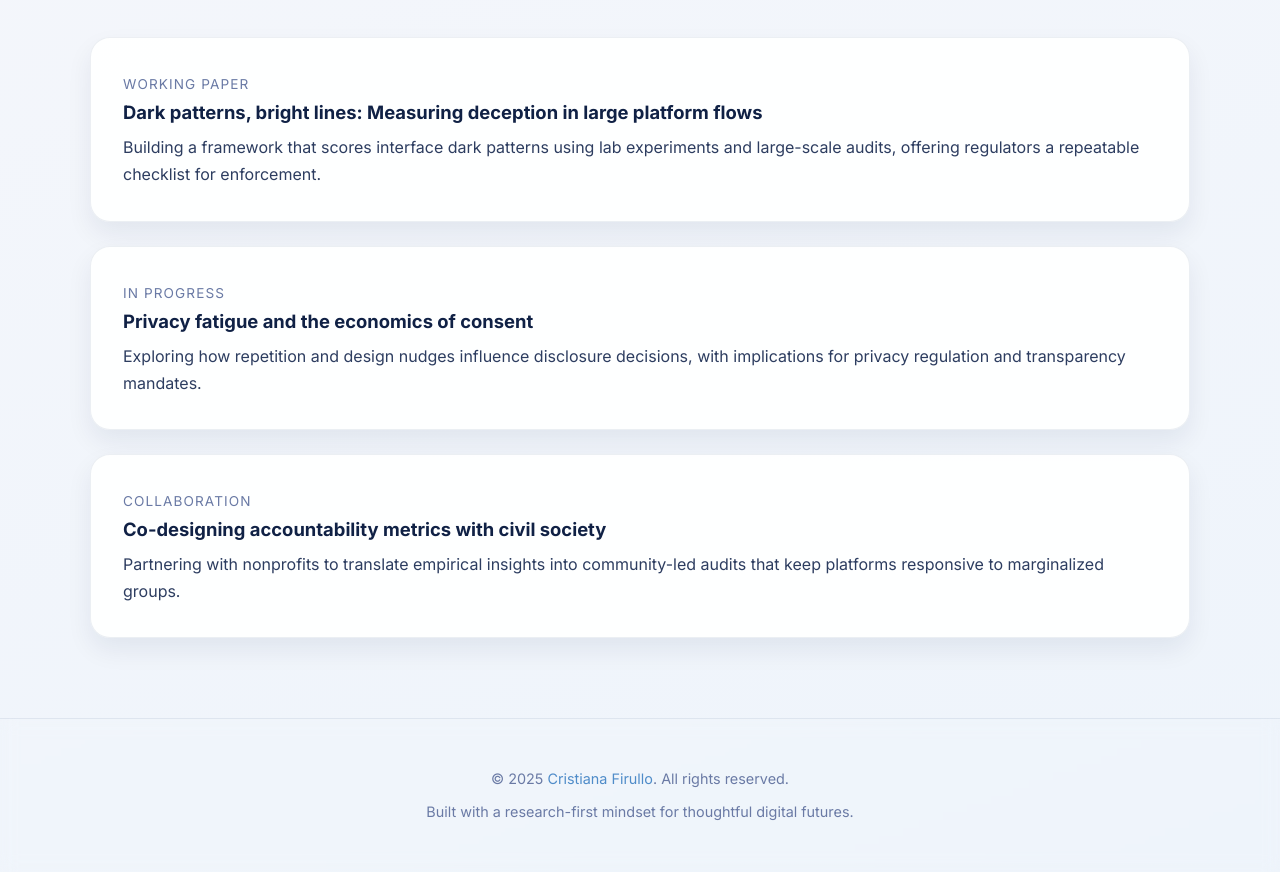
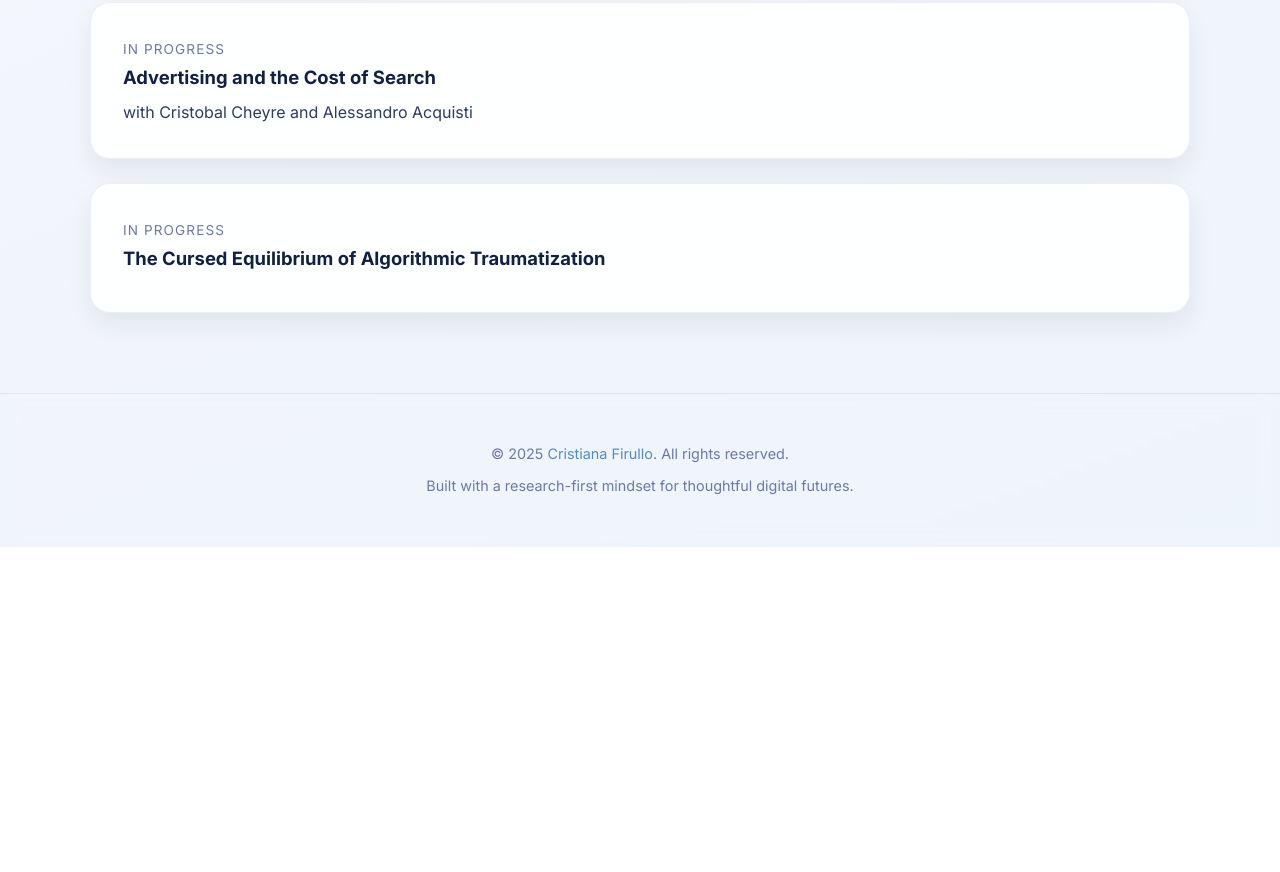
Before and after one commit to cfirullo/cfirullo.github.io, a plain HTML site: page research.html in a window 1280 px wide. Shown: the part 590-1462 px from the top of the page. After the commit the page ends 1137 px from the top, so only its background shows below. Drawn offline with nearby package versions, Linux system fonts and the light colour scheme.

Commit message:
Revise research portfolio content and structure

```diff
--- a/research.html
+++ b/research.html
@@ -21,30 +21,28 @@
     <main>
         <section class="container hero page-hero">
             <span class="hero-eyebrow">Research portfolio</span>
-            <h1>Examining how design incentives shape power, privacy, and participation online.</h1>
-            <p>My projects map the interface decisions that govern data flows and attention, building evidence that informs antitrust, privacy, and consumer protection frameworks.</p>
+             <p>My projects map the interface decisions that govern data flows and attention, building evidence that informs antitrust, privacy, and consumer protection frameworks.</p>
         </section>
 
         <section class="container section">
             <div class="section-header">
                 <h2 class="section-title">Selected projects</h2>
-                <p class="section-subtitle">A glimpse into the questions that guide my current scholarship and collaborations.</p>
-            </div>
+                  </div>
             <div class="research-list">
                 <article class="research-item">
                     <span class="meta">Working paper</span>
-                    <h3>Dark patterns, bright lines: Measuring deception in large platform flows</h3>
-                    <p>Building a framework that scores interface dark patterns using lab experiments and large-scale audits, offering regulators a repeatable checklist for enforcement.</p>
+                    <h3> Beyond Search: LLMs Adoption and Web Traffic Concentration</h3>
+                    <p> with Samira Gholami, Cristobal Cheyre and Alessandro Acquisti.</p>
                 </article>
                 <article class="research-item">
                     <span class="meta">In progress</span>
-                    <h3>Privacy fatigue and the economics of consent</h3>
-                    <p>Exploring how repetition and design nudges influence disclosure decisions, with implications for privacy regulation and transparency mandates.</p>
-                </article>
+                    <h3>Advertising and the Cost of Search</h3>
+                    <p> with Cristobal Cheyre and Alessandro Acquisti
+                    </article>
                 <article class="research-item">
-                    <span class="meta">Collaboration</span>
-                    <h3>Co-designing accountability metrics with civil society</h3>
-                    <p>Partnering with nonprofits to translate empirical insights into community-led audits that keep platforms responsive to marginalized groups.</p>
+                    <span class="meta">In progress</span>
+                    <h3>The Cursed Equilibrium of Algorithmic Traumatization</h3>
+                    <p></p>
                 </article>
             </div>
         </section>
```
